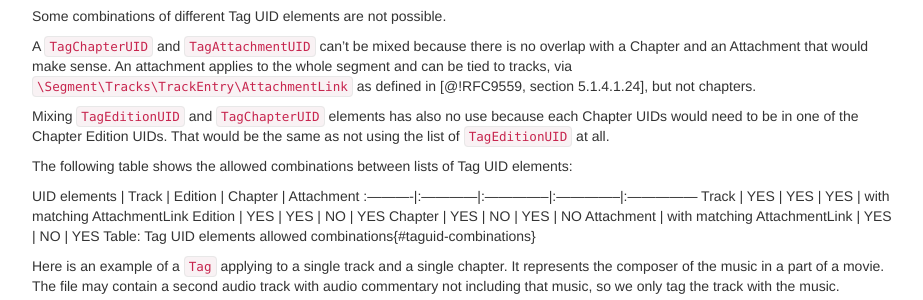
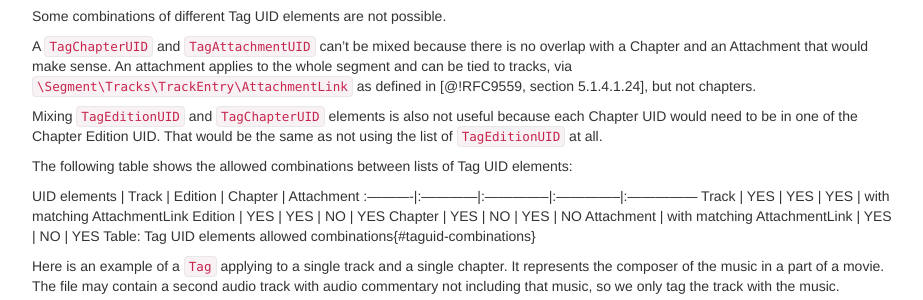
Before and after one commit to ietf-wg-cellar/matroska-specification, a Jekyll site: the page built from tagging.md, in a window 1280 px wide and 900 px high, scrolled down 7542 px. Shown: the part 152-452 px from the top of the window, without its empty margins (273-1196 px from the left). Built offline with Jekyll 4.4.1, drawn with Linux system fonts in a browser that asks for light colours; our own code applies the rules of GitHub Pages for plain Markdown files.

Commit message:
[grammar] fix singular UID

```diff
--- a/tagging.md
+++ b/tagging.md
@@ -477,8 +477,8 @@ with a Chapter and an Attachment that would make sense.
 An attachment applies to the whole segment and can be tied to tracks,
 via `\Segment\Tracks\TrackEntry\AttachmentLink` as defined in [@!RFC9559, section 5.1.4.1.24], but not chapters.
 
-Mixing `TagEditionUID` and `TagChapterUID` elements has also no use because each Chapter UIDs
-would need to be in one of the Chapter Edition UIDs.
+Mixing `TagEditionUID` and `TagChapterUID` elements is also not useful because each Chapter UID
+would need to be in one of the Chapter Edition UID.
 That would be the same as not using the list of `TagEditionUID` at all.
 
 The following table shows the allowed combinations between lists of Tag UID elements:
```
